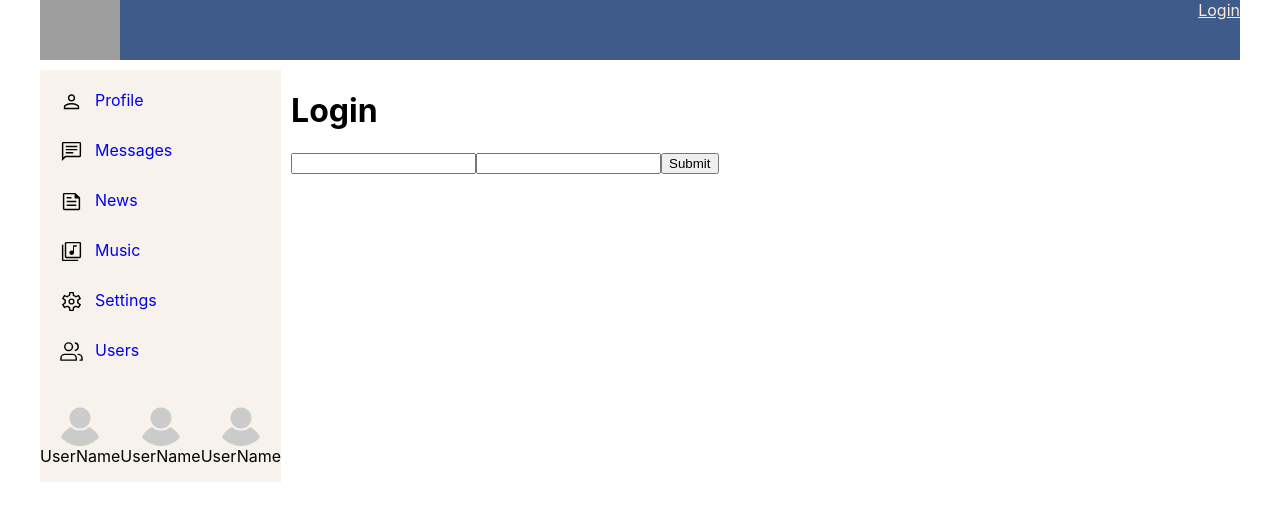
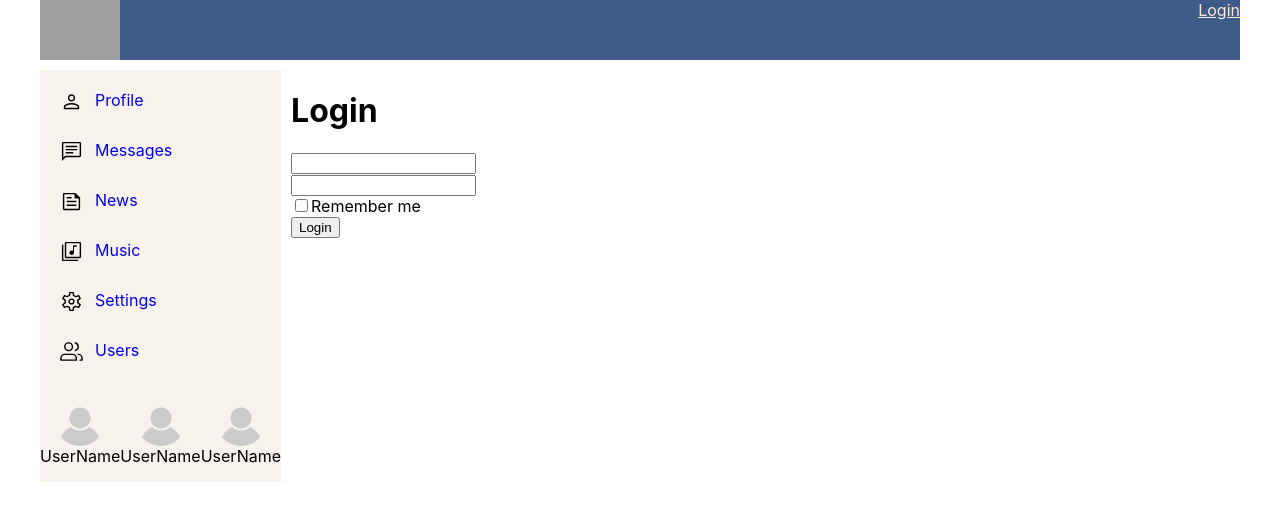
Before and after one commit to AlexKabanau/Way-of-the-Samurai, a React (Create React App) app in the folder my-app/: page /login in a window 1280 px wide. Shown: the top 520 px of the page. Built offline with nearby package versions, Linux system fonts and the light colour scheme; no server answers; grey boxes are pictures that could not be loaded.

Commit message:
feat: 75 inProcess

```diff
--- a/my-app/src/components/Login/Login.jsx
+++ b/my-app/src/components/Login/Login.jsx
@@ -14,37 +14,46 @@ const Login = (props) => {
   </>
 }
 const LoginForm = (props) => {
+  const submit = (values, { setSubmitting }) => {
+
+    console.log(values)
+    setSubmitting(false);
+
+  }
   return (
     <Formik
-      initialValues={{ email: '', password: '' }}
+      initialValues={{ email: '', password: '', rememberMe: false }}
       validate={values => {
         const errors = {};
-        if (!values.email) {
-          errors.email = 'Required';
-        } else if (
-          !/^[A-Z0-9._%+-]+@[A-Z0-9.-]+\.[A-Z]{2,}$/i.test(values.email)
-        ) {
-          errors.email = 'Invalid email address';
-        }
+        // if (!values.email) {
+        //   errors.email = 'Required';
+        // } else if (
+        //   !/^[A-Z0-9._%+-]+@[A-Z0-9.-]+\.[A-Z]{2,}$/i.test(values.email)
+        // ) {
+        //   errors.email = 'Invalid email address';
+        // }
         return errors;
       }}
-      onSubmit={(values, { setSubmitting }) => {
-        debugger
-        setTimeout(() => {
-          alert(JSON.stringify(values, null, 2));
-          setSubmitting(false);
-        }, 400);
-      }}
+      onSubmit={submit}
     >
       {({ isSubmitting }) => (
-        <form>
+        <Form>
+          <div>
             <Field type="email" name="email" />
             <ErrorMessage name="email" component="div" />
+          </div>
+          <div>
             <Field type="password" name="password" />
             <ErrorMessage name="password" component="div" />
+          </div>
+          <div>
+            <Field type={"checkbox"} name="rememberMe" />Remember me
+          </div>
+          <div>
             <button type="submit" disabled={isSubmitting}>
-            Submit
+              Login
             </button>
+          </div>
           {/* <div>
             <Field type="text" placeholder={"Login"} />
           </div>
@@ -59,7 +68,7 @@ const LoginForm = (props) => {
               Login
             </button>
           </div> */}
-        </form>
+        </Form>
       )}
     </Formik>
   )
```
Lines whose indentation alone changed are shown as unchanged.
